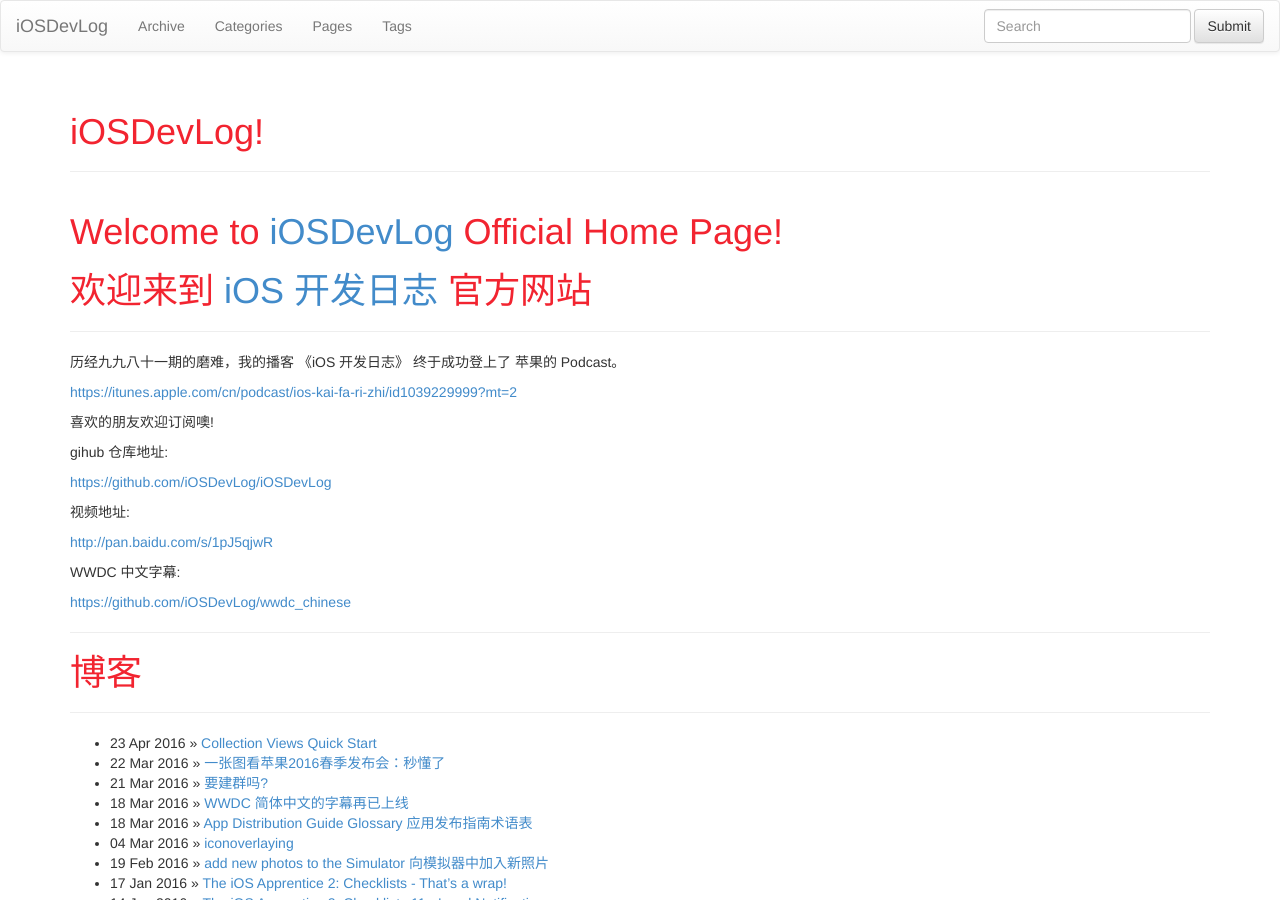
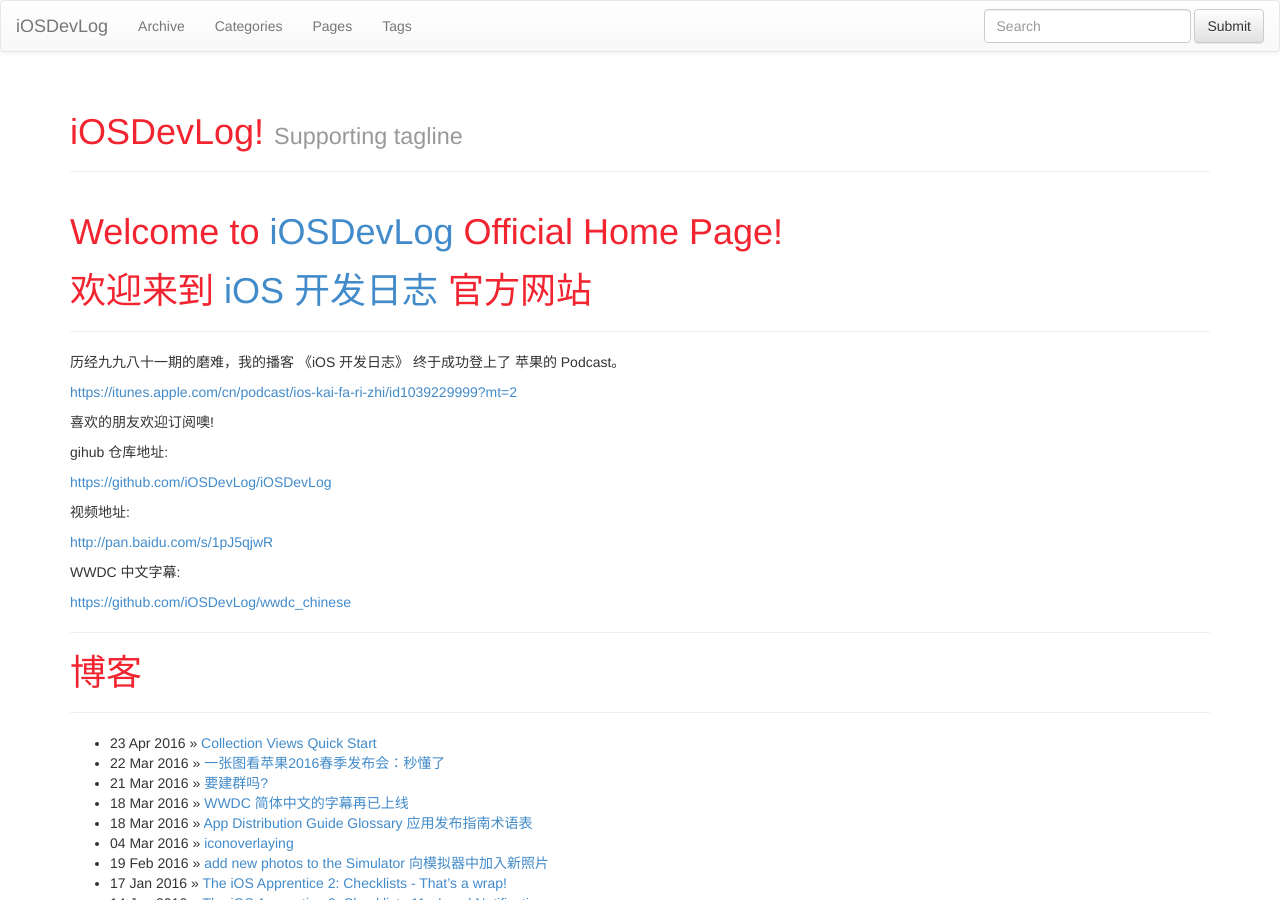
Before and after one commit to j15/j15.github.io, a Jekyll site: the page built from index.md, in a window 1280 px wide and 900 px high. Built offline with Jekyll 4.4.1, drawn with Linux system fonts in a browser that asks for light colours; nearby versions of some CDN libraries; Markdown is read by kramdown in place of the engine named in the settings.

Commit message:
index.md

```diff
--- a/index.md
+++ b/index.md
@@ -1,8 +1,7 @@
 ---
 layout: page
 title: iOSDevLog!
-tagline:
-author: iOSDevLog
+tagline: Supporting tagline
 ---
 {% include JB/setup %}
 
```
